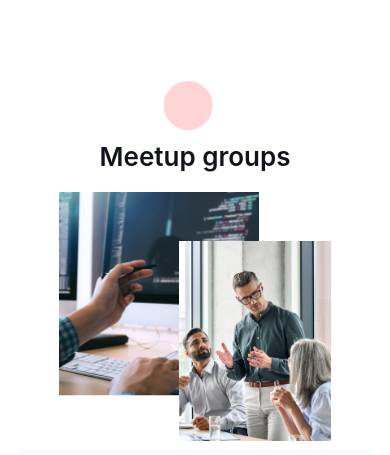
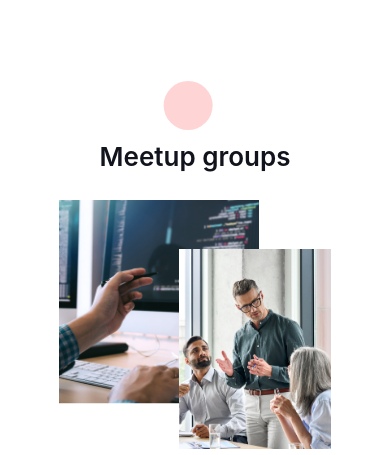
Before and after one commit to scala-poland/scala-poland-site-new, an Astro site: page / in a window 390 px wide. Shown: the part 1976-2431 px from the top of the page. Built offline with nearby package versions, Linux system fonts and the light colour scheme; Astro itself is replaced by a stand-in of ours; some icons are missing.

Commit message:
styles: change meetup mobile row gap

```diff
--- a/src/components/MeetupGroups/MeetupGroups.astro
+++ b/src/components/MeetupGroups/MeetupGroups.astro
@@ -67,7 +67,7 @@ import type { MeetupGroups } from '@domain/types';
         'title'
         'images '
         'meetupList';
-      row-gap: 8px;
+      row-gap: 16px;
     }
 
     .images {
```
